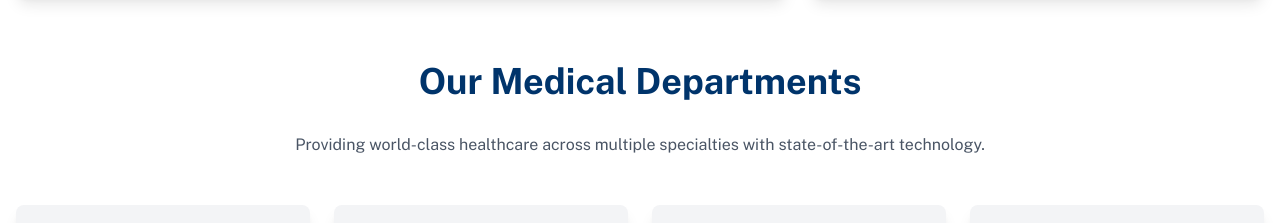
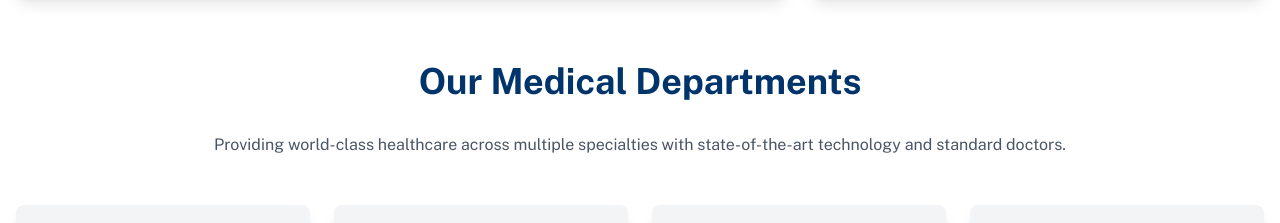
Before and after one commit to JudeChukwuma14/booking-appointment-site, a React (Vite) app: page / in a window 1280 px wide. Shown: the part 1040-1263 px from the top of the page. Built offline with nearby package versions, Linux system fonts and the light colour scheme.

Commit message:
quick fix

```diff
--- a/src/pages/Home.jsx
+++ b/src/pages/Home.jsx
@@ -147,7 +147,7 @@ const Home = () => {
         </h2>
         <p className="text-center text-gray-600 mb-12">
           Providing world-class healthcare across multiple specialties with
-          state-of-the-art technology.
+          state-of-the-art technology and standard doctors.
         </p>
 
         <div className="grid grid-cols-1 sm:grid-cols-2 lg:grid-cols-4 gap-6">
```
